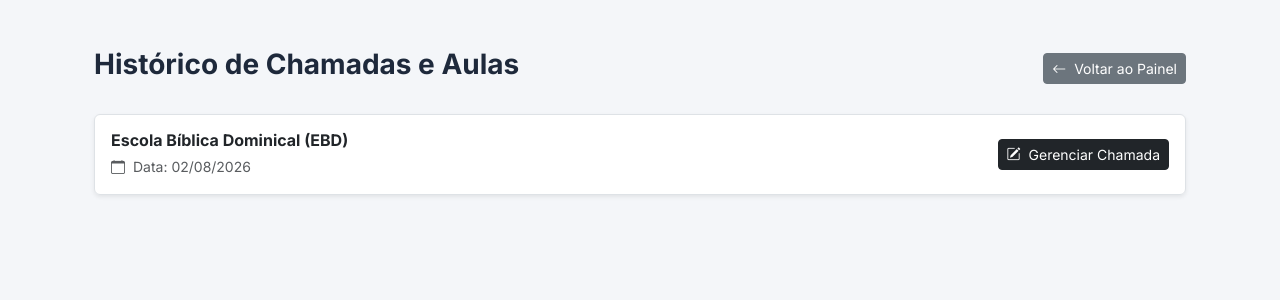
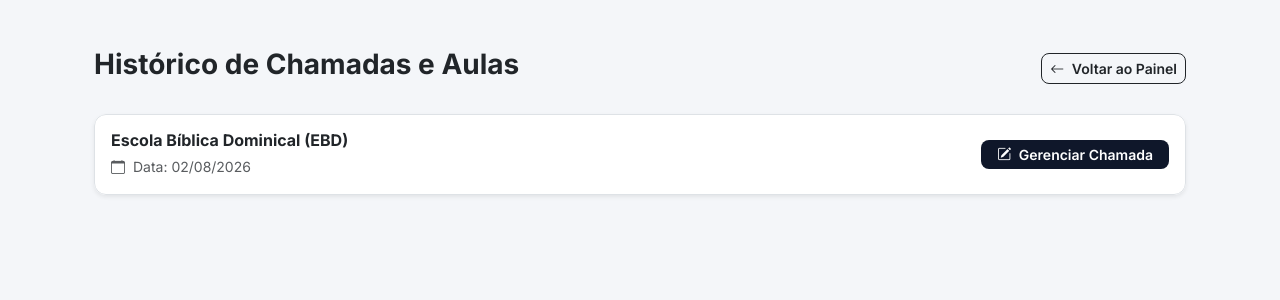
Before and after one commit to SimiTeste/church-presence, a Flask app: page /leader/historico-chamadas in a window 1280 px wide. Shown: the part 74-374 px from the top of the page. Run offline with Flask 3, Linux system fonts and the light colour scheme; a user stored in the database is signed in.

Commit message:
Atualizacao do painel do lider com correcao na tabela e layout

```diff
--- a/templates/historico_chamadas.html
+++ b/templates/historico_chamadas.html
@@ -2,32 +2,39 @@
 {% block content %}
 <div class="container py-4">
     <div class="d-flex justify-content-between align-items-center mb-4">
-        <h3 class="fw-bold">Histórico de Chamadas e Aulas</h3>
-        <a href="{{ url_for('leader.dashboard') }}" class="btn btn-secondary btn-sm">
+        <h3 class="fw-bold text-dark">Histórico de Chamadas e Aulas</h3>
+        <a href="{{ url_for('leader.dashboard') }}" class="btn btn-outline-dark btn-sm fw-semibold" style="border-radius: 8px;">
             <i class="bi bi-arrow-left me-1"></i> Voltar ao Painel
         </a>
     </div>
 
-    <div class="list-group shadow-sm">
+    <div class="list-group shadow-sm border-0" style="border-radius: 12px; overflow: hidden;">
+        {% if eventos %}
             {% for evento in eventos %}
-            <div class="list-group-item list-group-item-action d-flex justify-content-between align-items-center p-3">
+                <div class="list-group-item list-group-item-action d-flex justify-content-between align-items-center p-3 border-bottom">
                     <div>
-                    <h6 class="mb-1 fw-bold">{{ evento.nome }}</h6>
-                    <small class="text-muted"><i class="bi bi-calendar me-1"></i> Data: {{ evento.data.strftime('%d/%m/%Y') }}</small>
+                        <h6 class="mb-1 fw-bold text-dark">{{ evento.nome }}</h6>
+                        <small class="text-muted"><i class="bi bi-calendar me-1"></i> Data: {{ evento.data.strftime('%d/%m/%Y') if evento.data else 'Não informada' }}</small>
                     </div>
                     <div>
+                        <!-- Ajustado para que o Líder tenha acesso estrito de visualização (sem edição) -->
                         {% if current_user.tipo == 'LIDER' %}
-                        <a href="{{ url_for('leader.chamada', event_id=evento.id) }}" class="btn btn-outline-secondary btn-sm">
+                            <a href="{{ url_for('leader.chamada', event_id=evento.id) }}" class="btn btn-outline-secondary btn-sm px-3" style="border-radius: 8px; font-weight: 600;">
                                 <i class="bi bi-eye me-1"></i> Visualizar
                             </a>
                         {% else %}
-                        <a href="{{ url_for('leader.chamada', event_id=evento.id) }}" class="btn btn-dark btn-sm">
+                            <a href="{{ url_for('leader.chamada', event_id=evento.id) }}" class="btn btn-dark btn-sm px-3" style="border-radius: 8px; font-weight: 600; background-color: #0f172a; border: none;">
                                 <i class="bi bi-pencil-square me-1"></i> Gerenciar Chamada
                             </a>
                         {% endif %}
                     </div>
                 </div>
             {% endfor %}
+        {% else %}
+            <div class="p-4 text-center bg-white text-muted">
+                Nenhum evento ou histórico de chamada encontrado.
+            </div>
+        {% endif %}
     </div>
 </div>
 {% endblock %}
```
Lines whose indentation alone changed are shown as unchanged.
